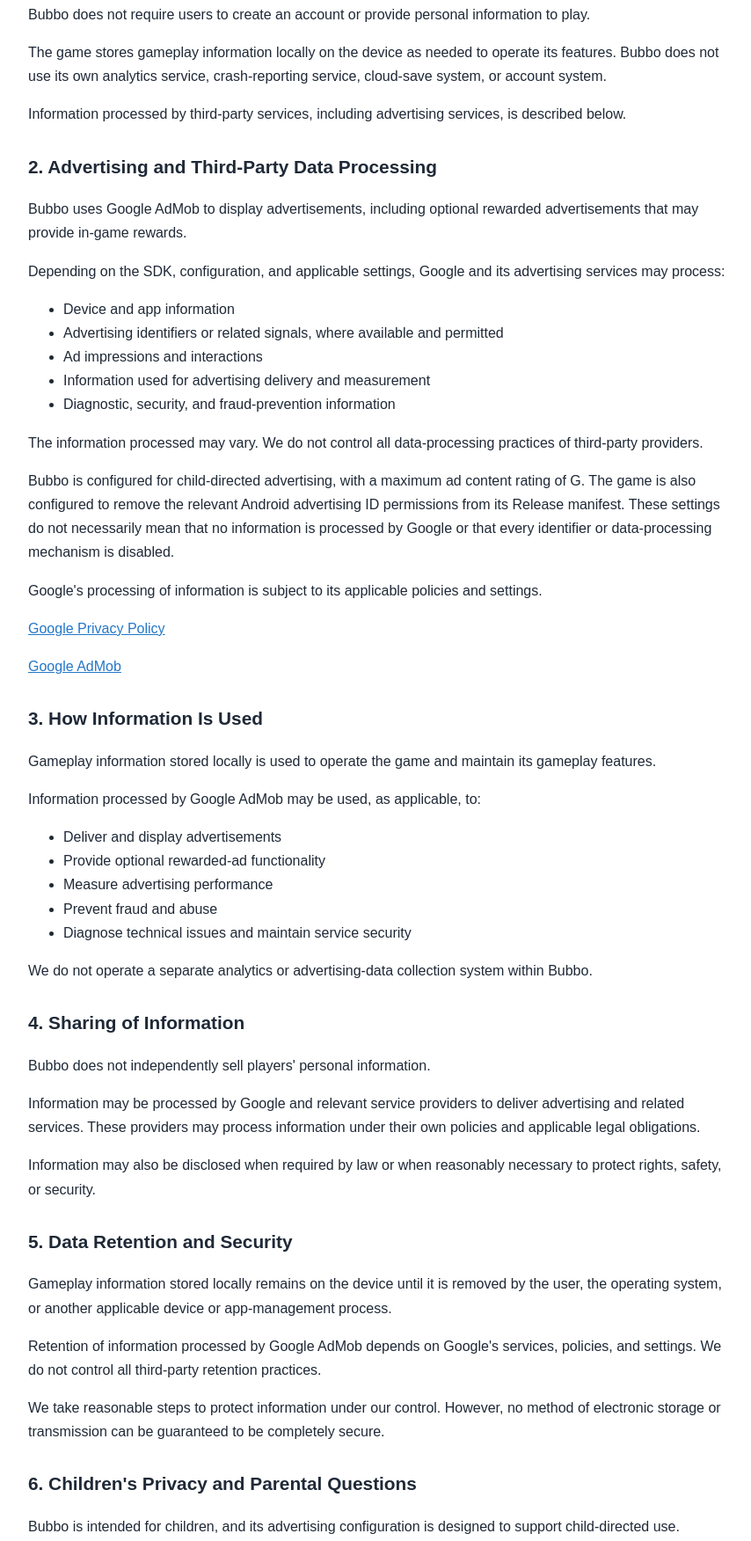
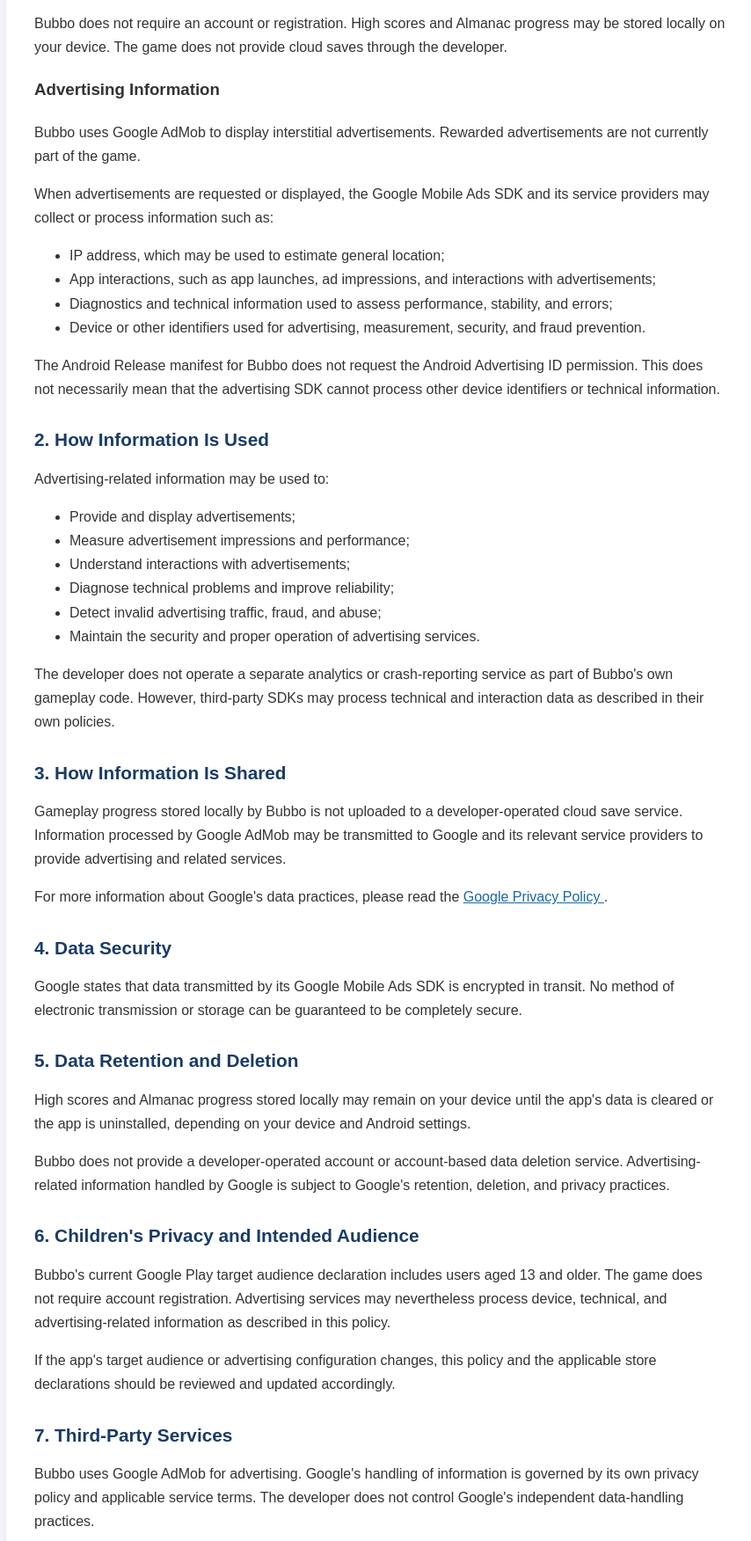
Before and after one commit to emmanuelleabendan/bubbo-privacy-policy, a plain HTML site: page index.html in a window 1280 px wide. Shown: the part 383-2135 px from the top of the page at 88% size, without its empty margins (208-1062 px from the left). Drawn offline with Linux system fonts and the light colour scheme.

Commit message:
Revise Bubbo Privacy Policy and update styling
Updated the privacy policy for Bubbo, including changes to the content, structure, and styling to enhance clarity and compliance with privacy regulations.

````diff
--- a/index.html
+++ b/index.html
@@ -1,112 +1,232 @@
-
+```html
 <!DOCTYPE html>
 <html lang="en">
 <head>
 	<meta charset="UTF-8">
-  <meta name="viewport" content="width=device-width, initial-scale=1">
-  <meta name="description" content="Bubbo Privacy Policy">
-  <title>Bubbo Privacy Policy</title>
+	<meta name="viewport" content="width=device-width, initial-scale=1.0">
+	<meta name="description" content="Privacy Policy for Bubbo, a balloon survival game. Learn how gameplay data and advertising-related information are handled.">
+	<title>Bubbo - Privacy Policy</title>
 	<style>
+		* {
+			box-sizing: border-box;
+		}
+
 		body {
+			font-family: Arial, Helvetica, sans-serif;
+			line-height: 1.7;
+			color: #333;
+			background: #f5f7fb;
 			margin: 0;
 			padding: 24px 16px;
-      background: #f4f8fc;
-      color: #1f2937;
-      font-family: Arial, sans-serif;
-      line-height: 1.7;
 		}
+
 		main {
-      max-width: 800px;
-      margin: auto;
+			max-width: 850px;
+			margin: 0 auto;
 			padding: 32px;
-      background: white;
+			background: #fff;
 			border-radius: 12px;
-      box-shadow: 0 4px 20px #0000000d;
+			box-shadow: 0 4px 18px rgba(0, 0, 0, 0.06);
 		}
-    h1 { line-height: 1.2; }
-    h2 { margin-top: 28px; font-size: 1.3rem; }
-    a { color: #2477c8; }
+
+		h1, h2 {
+			color: #193b69;
+			line-height: 1.3;
+		}
+
+		h1 {
+			margin-top: 0;
+		}
+
+		h2 {
+			margin-top: 30px;
+			font-size: 1.3rem;
+		}
+
+		a {
+			color: #1769aa;
+			overflow-wrap: anywhere;
+		}
+
+		.effective-date {
+			color: #666;
+			font-size: 0.95rem;
+		}
+
 		footer {
-      margin-top: 32px;
+			margin-top: 36px;
 			padding-top: 16px;
-      border-top: 1px solid #e1e8f0;
-      color: #5b6472;
-      font-size: .9rem;
+			border-top: 1px solid #e5e7eb;
+			color: #666;
+			font-size: 0.9rem;
 		}
-    @media (max-width: 520px) {
-      main { padding: 20px; }
+
+		@media (max-width: 600px) {
+			main {
+				padding: 22px 18px;
+			}
 		}
 	</style>
 </head>
 <body>
 	<main>
 		<h1>Bubbo Privacy Policy</h1>
-  <p><strong>Effective date:</strong> October 9, 2026</p>
+		<p class="effective-date">
+			<strong>Effective date:</strong> October 13, 2026
+		</p>
 
-  <p>Bubbo is a mobile game published by TenPoint7. This Privacy Policy explains how information may be processed when you play Bubbo.</p>
+		<p>
+			This Privacy Policy explains how information is handled when you
+			play <strong>Bubbo</strong>, a balloon survival game in which you
+			avoid enemies and hazards, collect stars, try to beat your high
+			score, and unlock enemy types in the Almanac.
+		</p>
 
-  <p>Bubbo is intended for children. We aim to protect children's privacy and configure the game and its advertising services in accordance with applicable privacy laws and Google Play Families requirements.</p>
+		<h2>1. Information We Collect</h2>
 
-  <h2>1. Information Stored by the Game</h2>
-  <p>Bubbo does not require users to create an account or provide personal information to play.</p>
-  <p>The game stores gameplay information locally on the device as needed to operate its features. Bubbo does not use its own analytics service, crash-reporting service, cloud-save system, or account system.</p>
-  <p>Information processed by third-party services, including advertising services, is described below.</p>
+		<h3>Gameplay Information</h3>
+		<p>
+			Bubbo does not require an account or registration. High scores
+			and Almanac progress may be stored locally on your device.
+			The game does not provide cloud saves through the developer.
+		</p>
 
-  <h2>2. Advertising and Third-Party Data Processing</h2>
-  <p>Bubbo uses Google AdMob to display advertisements, including optional rewarded advertisements that may provide in-game rewards.</p>
-  <p>Depending on the SDK, configuration, and applicable settings, Google and its advertising services may process:</p>
+		<h3>Advertising Information</h3>
+		<p>
+			Bubbo uses Google AdMob to display interstitial advertisements.
+			Rewarded advertisements are not currently part of the game.
+		</p>
+
+		<p>
+			When advertisements are requested or displayed, the Google Mobile
+			Ads SDK and its service providers may collect or process
+			information such as:
+		</p>
+
 		<ul>
-    <li>Device and app information</li>
-    <li>Advertising identifiers or related signals, where available and permitted</li>
-    <li>Ad impressions and interactions</li>
-    <li>Information used for advertising delivery and measurement</li>
-    <li>Diagnostic, security, and fraud-prevention information</li>
+			<li>
+				IP address, which may be used to estimate general location;
+			</li>
+			<li>
+				App interactions, such as app launches, ad impressions,
+				and interactions with advertisements;
+			</li>
+			<li>
+				Diagnostics and technical information used to assess
+				performance, stability, and errors;
+			</li>
+			<li>
+				Device or other identifiers used for advertising,
+				measurement, security, and fraud prevention.
+			</li>
 		</ul>
-  <p>The information processed may vary. We do not control all data-processing practices of third-party providers.</p>
-  <p>Bubbo is configured for child-directed advertising, with a maximum ad content rating of G. The game is also configured to remove the relevant Android advertising ID permissions from its Release manifest. These settings do not necessarily mean that no information is processed by Google or that every identifier or data-processing mechanism is disabled.</p>
-  <p>Google's processing of information is subject to its applicable policies and settings.</p>
-  <p><a href="https://policies.google.com/privacy" target="_blank" rel="noopener noreferrer">Google Privacy Policy</a></p>
-  <p><a href="https://admob.google.com/" target="_blank" rel="noopener noreferrer">Google AdMob</a></p>
 
-  <h2>3. How Information Is Used</h2>
-  <p>Gameplay information stored locally is used to operate the game and maintain its gameplay features.</p>
-  <p>Information processed by Google AdMob may be used, as applicable, to:</p>
+		<p>
+			The Android Release manifest for Bubbo does not request the
+			Android Advertising ID permission. This does not necessarily
+			mean that the advertising SDK cannot process other device
+			identifiers or technical information.
+		</p>
+
+		<h2>2. How Information Is Used</h2>
+		<p>Advertising-related information may be used to:</p>
 		<ul>
-    <li>Deliver and display advertisements</li>
-    <li>Provide optional rewarded-ad functionality</li>
-    <li>Measure advertising performance</li>
-    <li>Prevent fraud and abuse</li>
-    <li>Diagnose technical issues and maintain service security</li>
+			<li>Provide and display advertisements;</li>
+			<li>Measure advertisement impressions and performance;</li>
+			<li>Understand interactions with advertisements;</li>
+			<li>Diagnose technical problems and improve reliability;</li>
+			<li>Detect invalid advertising traffic, fraud, and abuse;</li>
+			<li>Maintain the security and proper operation of advertising services.</li>
 		</ul>
-  <p>We do not operate a separate analytics or advertising-data collection system within Bubbo.</p>
 
-  <h2>4. Sharing of Information</h2>
-  <p>Bubbo does not independently sell players' personal information.</p>
-  <p>Information may be processed by Google and relevant service providers to deliver advertising and related services. These providers may process information under their own policies and applicable legal obligations.</p>
-  <p>Information may also be disclosed when required by law or when reasonably necessary to protect rights, safety, or security.</p>
+		<p>
+			The developer does not operate a separate analytics or
+			crash-reporting service as part of Bubbo's own gameplay code.
+			However, third-party SDKs may process technical and interaction
+			data as described in their own policies.
+		</p>
 
-  <h2>5. Data Retention and Security</h2>
-  <p>Gameplay information stored locally remains on the device until it is removed by the user, the operating system, or another applicable device or app-management process.</p>
-  <p>Retention of information processed by Google AdMob depends on Google's services, policies, and settings. We do not control all third-party retention practices.</p>
-  <p>We take reasonable steps to protect information under our control. However, no method of electronic storage or transmission can be guaranteed to be completely secure.</p>
+		<h2>3. How Information Is Shared</h2>
+		<p>
+			Gameplay progress stored locally by Bubbo is not uploaded to a
+			developer-operated cloud save service. Information processed
+			by Google AdMob may be transmitted to Google and its relevant
+			service providers to provide advertising and related services.
+		</p>
 
-  <h2>6. Children's Privacy and Parental Questions</h2>
-  <p>Bubbo is intended for children, and its advertising configuration is designed to support child-directed use.</p>
-  <p>The game does not intentionally ask children to submit personal information directly through the game. However, third-party advertising services may process information as described in this policy.</p>
-  <p>Parents or guardians who have questions or concerns about Bubbo's privacy practices may contact the developer using the details in Section 8.</p>
+		<p>
+			For more information about Google's data practices, please read
+			the
+			<a href="https://policies.google.com/privacy"
+			   target="_blank"
+			   rel="noopener noreferrer">
+				Google Privacy Policy
+			</a>.
+		</p>
 
-  <h2>7. Changes to This Privacy Policy</h2>
-  <p>This Privacy Policy may be updated when Bubbo's features, third-party services, data practices, or applicable legal requirements change.</p>
-  <p>The latest version will be available at this webpage. The effective date will be updated when material changes are made.</p>
+		<h2>4. Data Security</h2>
+		<p>
+			Google states that data transmitted by its Google Mobile Ads SDK
+			is encrypted in transit. No method of electronic transmission
+			or storage can be guaranteed to be completely secure.
+		</p>
 
-  <h2>8. Contact Information</h2>
-  <p><strong>Developer:</strong> TenPoint7</p>
-  <p><strong>Email:</strong> <a href="mailto:abendan.eman@gmail.com">abendan.eman@gmail.com</a></p>
-  <p>For questions or concerns about this Privacy Policy or children's privacy in Bubbo, please contact us using the email address above.</p>
+		<h2>5. Data Retention and Deletion</h2>
+		<p>
+			High scores and Almanac progress stored locally may remain on
+			your device until the app's data is cleared or the app is
+			uninstalled, depending on your device and Android settings.
+		</p>
+
+		<p>
+			Bubbo does not provide a developer-operated account or
+			account-based data deletion service. Advertising-related
+			information handled by Google is subject to Google's retention,
+			deletion, and privacy practices.
+		</p>
+
+		<h2>6. Children's Privacy and Intended Audience</h2>
+		<p>
+			Bubbo's current Google Play target audience declaration includes
+			users aged 13 and older. The game does not require account
+			registration. Advertising services may nevertheless process
+			device, technical, and advertising-related information as
+			described in this policy.
+		</p>
+
+		<p>
+			If the app's target audience or advertising configuration
+			changes, this policy and the applicable store declarations
+			should be reviewed and updated accordingly.
+		</p>
+
+		<h2>7. Third-Party Services</h2>
+		<p>
+			Bubbo uses Google AdMob for advertising. Google's handling of
+			information is governed by its own privacy policy and applicable
+			service terms. The developer does not control Google's
+			independent data-handling practices.
+		</p>
+
+		<h2>8. Changes to This Policy</h2>
+		<p>
+			This Privacy Policy may be updated when the game's features,
+			advertising setup, or applicable requirements change. The
+			revised policy will be published at this page, with an updated
+			effective date where appropriate.
+		</p>
+
+		<h2>9. Contact</h2>
+		<p>
+			For questions about Bubbo or this Privacy Policy, please use
+			the developer contact information provided on Bubbo's Google
+			Play store listing.
+		</p>
 
 		<footer>
-    This policy describes Bubbo's intended practices and must be kept consistent with the app's actual implementation and Google Play Console declarations.
+			<p>&copy; 2026 Bubbo. All rights reserved.</p>
 		</footer>
 	</main>
 </body>
 </html>
+```
````
Lines whose indentation alone changed are shown as unchanged.
